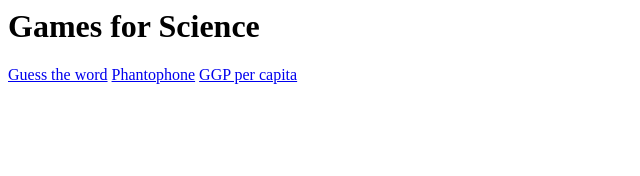
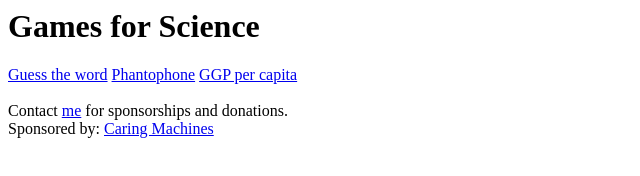
Before and after one commit to celestine-preetham/celestine-preetham.github.io, a plain HTML site: page index.html in a window 1280 px wide. Shown: the whole page, without its empty margins (0-640 px from the left). Drawn offline with Linux system fonts and the light colour scheme.

Commit message:
Update index.html

```diff
--- a/index.html
+++ b/index.html
@@ -2,3 +2,11 @@
 <a href="guess_the_word/index.html">Guess the word</a>
 <a href="phantophone/index.html">Phantophone</a>
 <a href="GGP per capita/index.html">GGP per capita</a>
+
+<br>
+<br>
+
+Contact <a href="https://about.me/celestine.preetham">me</a> for sponsorships and donations.
+<br>
+Sponsored by:
+<a href="https://caringmachines.com">Caring Machines</a>
```
